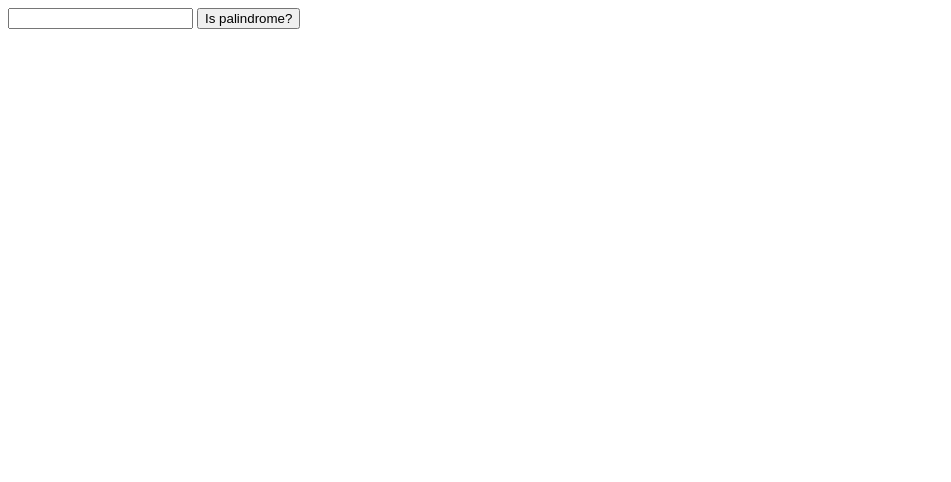
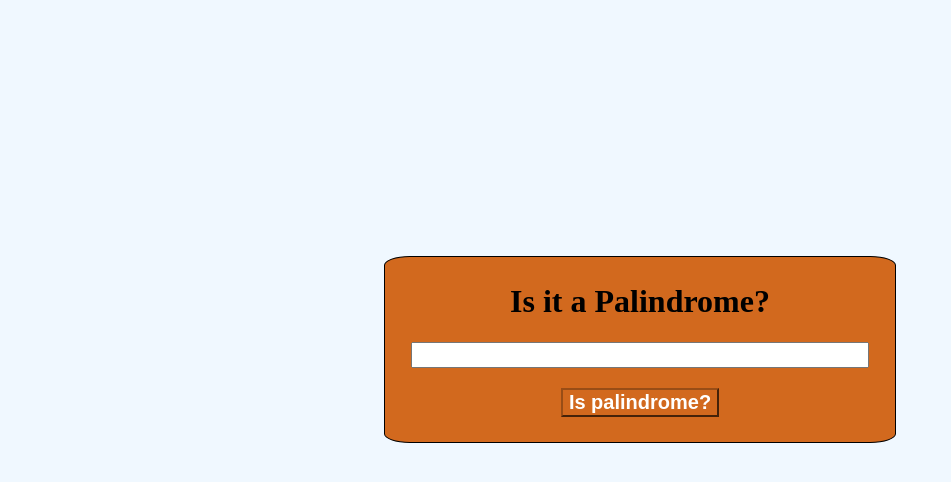
Before and after one commit to franciscomelov/FreeCodeCamp_progress, a plain HTML site: page 02_JavaScript Algorithms and Data Structures (Beta)/A-Build a Palindrome Checker Project/index.html in a window 1280 px wide. Shown: the whole page, without its empty margins (0-951 px from the left). Drawn offline with Linux system fonts and the light colour scheme.

Commit message:
palindrime checker FCC

```diff
--- a/02_JavaScript Algorithms and Data Structures (Beta)/A-Build a Palindrome Checker Project/index.html
+++ b/02_JavaScript Algorithms and Data Structures (Beta)/A-Build a Palindrome Checker Project/index.html
@@ -1,15 +1,19 @@
 <!DOCTYPE html>
 <html lang="en">
+<head>
+  <link rel="stylesheet" href="styles.css">
+  <meta charset="UTF-8">
+  <meta name="viewport" content="width=device-width, initial-scale=1.0">
+  <title>Document</title>
+</head>
+<body>
+  <div id="form">
+    <h1>Is it a Palindrome?</h1>
+    <input id="text-input" type="text">
+    <button id="check-btn">Is palindrome?</button>
+    <p id="result"></p>
+  </div>
 
-<head>
-
-
-</head>
-
-<body>
-  <input id="text-input" type="text">
-  <button id="check-btn">Is palindrome?</button>
-  <p id="result"></p>
 
   <script src="script.js"></script>
 </body>
--- a/02_JavaScript Algorithms and Data Structures (Beta)/A-Build a Palindrome Checker Project/styles.css
+++ b/02_JavaScript Algorithms and Data Structures (Beta)/A-Build a Palindrome Checker Project/styles.css
@@ -0,0 +1,51 @@
+*{
+    /* box-sizing: border-box; */
+}
+body{
+    width: 100%;
+    height: 100vh;
+    margin: 0;
+    background-color:aliceblue
+
+}
+
+#form{
+    width: 60vw;
+  max-width: 500px;
+  min-width: 300px;
+    margin:auto;
+    margin-top: 20%;
+    text-align: center;
+    border: 1px black solid;
+    border-radius:5%;
+    background-color:chocolate;
+    overflow: hidden;
+    padding:5px;
+}
+
+input{
+    display: block;
+    margin:auto;
+    height: 20px;
+    font-size: 20px;
+    width: 90%;
+}
+
+#check-btn{
+    display: block;
+    margin:auto;
+    margin-top: 20px;
+    font-size: 20px;
+    background-color:chocolate;
+    color:white;
+    font-weight: bolder;
+    border-color: rgb(153, 77, 22);
+    cursor: pointer;
+
+}
+
+#result{
+    text-decoration: underline;
+    font-size: 20px;
+
+}
```
